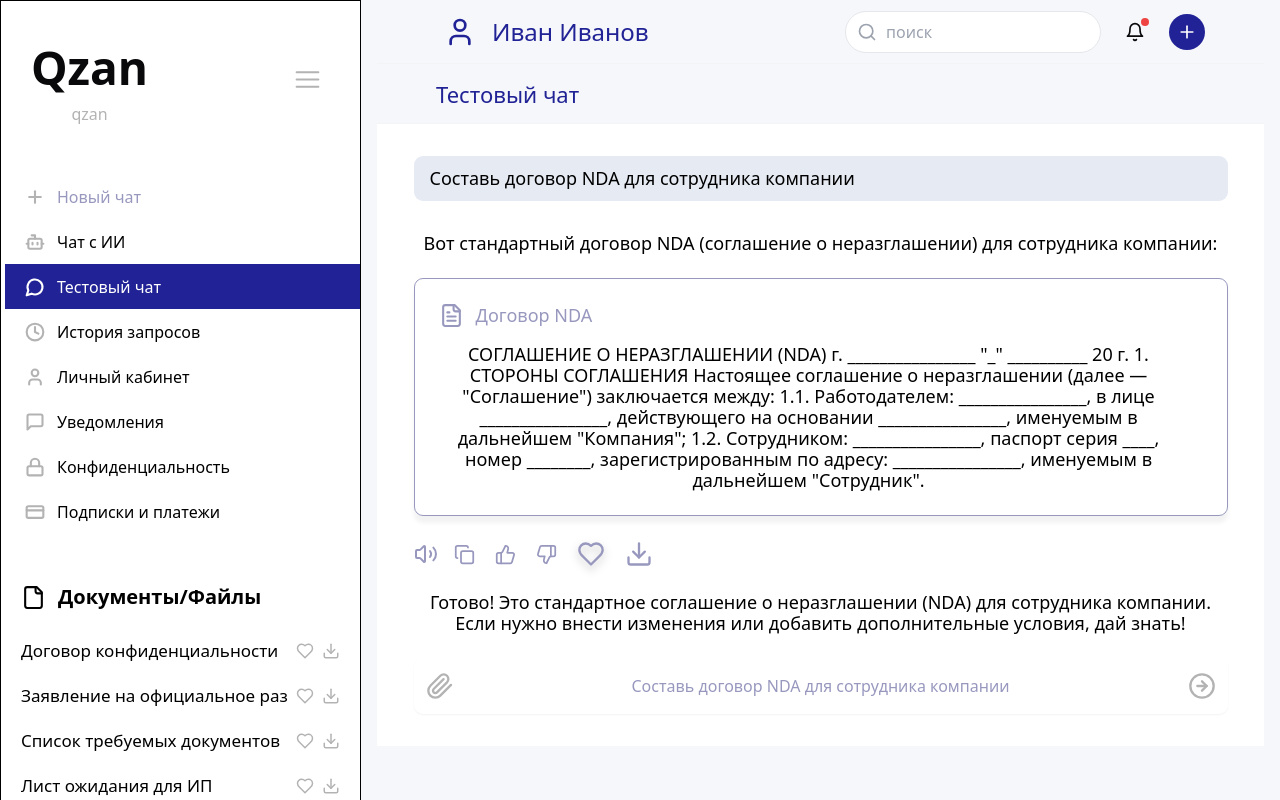
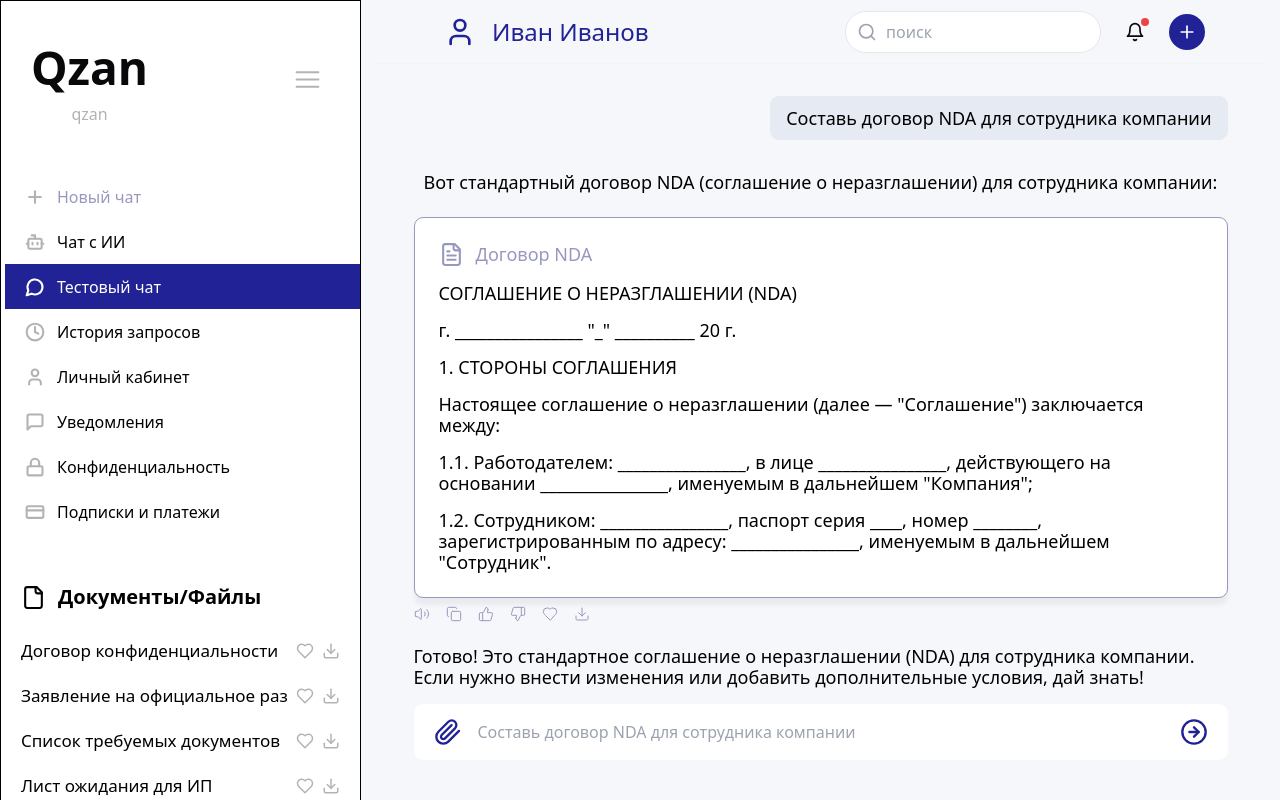
Before and after one commit to baltabekpro/qzan-01, a React (Vite) app: page /test-chat in a window 1280 px wide. Built offline with nearby package versions, Linux system fonts and the light colour scheme.

Commit message:
Initial commit

```diff
--- a/src/components/UserProfile.tsx
+++ b/src/components/UserProfile.tsx
@@ -28,27 +28,27 @@ export function UserProfile() {
       {/* Right Details Section */}
       <div className="w-[467px] h-[271px] bg-white">
       <div className="grid grid-cols-2 gap-x-12 gap-y-4 p-6">
-        <div>
+        <div className="justify-start">
         <p className="text-sm text-[#B3B3B3] mb-1">Пол</p>
         <p className="text-[#202295]">Мужской</p>
         </div>
-        <div>
+        <div className="justify-start">
         <p className="text-sm text-[#B3B3B3] mb-1">Адрес</p>
         <p className="text-[#202295]">Название 3/2</p>
         </div>
-        <div>
+        <div className="justify-start">
         <p className="text-sm text-[#B3B3B3] mb-1">Контакты</p>
         <p className="text-[#202295]">+8101238923</p>
         </div>
-        <div>
+        <div className="justify-start">
         <p className="text-sm text-[#B3B3B3] mb-1">ИП/ТОО</p>
         <p className="text-[#202295]">отсутствует</p>
         </div>
-        <div>
+        <div className="justify-start">
         <p className="text-sm text-[#B3B3B3] mb-1">Дата регистрации</p>
         <p className="text-[#202295]">11.12.2023</p>
         </div>
-        <div>
+        <div className="justify-start">
         <p className="text-sm text-[#B3B3B3] mb-1">Статус</p>
         <p className="text-[#202295]">активный</p>
         </div>
--- a/src/pages/NotFound.tsx
+++ b/src/pages/NotFound.tsx
@@ -16,9 +16,9 @@ const NotFound = () => {
     <div className="min-h-screen flex items-center justify-center bg-gray-100">
       <div className="text-center">
         <h1 className="text-4xl font-bold mb-4">404</h1>
-        <p className="text-xl text-gray-600 mb-4">Oops! Page not found</p>
+        <p className="text-xl text-gray-600 mb-4">оппа братуха погоди немого скоро будет</p>
         <a href="/" className="text-blue-500 hover:text-blue-700 underline">
-          Return to Home
+          на хату
         </a>
       </div>
     </div>
--- a/src/pages/TestChatPage.tsx
+++ b/src/pages/TestChatPage.tsx
@@ -3,81 +3,78 @@ import { Heart, Download, ThumbsUp, ThumbsDown, Copy, Volume2, FileText, ArrowRi
 export default function TestChatPage() {
   return (
     <>
-      {/* Breadcrumb */}
-      <div className="relative h-[60px] border-b border-gray-100 flex items-center">
-        <span className="ml-[59px] text-[22px] leading-[26px] text-[#202295]">
-          Тестовый чат
-        </span>
-      </div>
 
       {/* Main content */}
-      <div className="bg-white">
+      <div>
         <div className="max-w-[1440px] mx-auto px-4 py-8">
           <div className="w-full max-w-[814px] mx-auto">
             {/* User Query */}
-            <div className="mb-8">
-              <div className="bg-[#E6EAF3] rounded-[9px] flex items-center px-4 py-3">
-                <span className="text-[18px] text-black font-normal leading-[21px]">
-                  Составь договор NDA для сотрудника компании
-                </span>
+            <div className="mb-8 flex justify-end">
+              <div className="bg-[#E6EAF3] rounded-[9px] flex items-center px-4 py-3 w-fit">
+          <span className="text-[18px] text-black font-normal leading-[20px]">
+            Составь договор NDA для сотрудника компании
+          </span>
               </div>
             </div>
 
             {/* AI Response Text */}
-            <div className="mb-6">
+            <div className="mt-8 mb-6">
               <p className="font-roboto text-[18px] leading-[21px] text-black">
                 Вот стандартный договор NDA (соглашение о неразглашении) для сотрудника компании:
               </p>
             </div>
 
             {/* Document Container */}
-            <div className="mb-6 p-6 border border-[#9898BF] shadow-[0px_7px_4px_rgba(0,0,0,0.05)] rounded-[9px]">
+            <div className="w-[814px] p-6 bg-white border border-[#9898BF] shadow-[0px_7px_4px_rgba(0,0,0,0.05)] rounded-[9px] text-left">
               <div className="flex items-center gap-3 mb-4">
-                <FileText className="w-[25px] h-[25px] text-[#9898BF]" />
-                <span className="text-[18px] text-[#9898BF] leading-[21px]">Договор NDA</span>
+              <FileText className="w-[25px] h-[25px] text-[#9898BF]" />
+              <span className="text-[18px] text-[#9898BF] leading-[21px]">Договор NDA</span>
               </div>
               <div className="pr-6">
-                <p className="text-[18px] leading-[21px] text-black">
-                  СОГЛАШЕНИЕ О НЕРАЗГЛАШЕНИИ (NDA)
-                  г. ________________ "_" __________ 20 г.
+              <div className="text-[18px] leading-[21px] text-black space-y-4">
+                <div className="mb-4">СОГЛАШЕНИЕ О НЕРАЗГЛАШЕНИИ (NDA)</div>
+                <div className="mb-4">г. ________________ "_" __________ 20 г.</div>
 
-                  1. СТОРОНЫ СОГЛАШЕНИЯ
+                <div className="mb-4">1. СТОРОНЫ СОГЛАШЕНИЯ</div>
+                <div className="mb-4">Настоящее соглашение о неразглашении (далее — "Соглашение") заключается между:</div>
 
-                  Настоящее соглашение о неразглашении (далее — "Соглашение") заключается между:
-                  1.1. Работодателем: ________________, в лице ________________,
-                  действующего на основании ________________, именуемым в дальнейшем "Компания";
-                  1.2. Сотрудником: ________________, паспорт серия ____,
-                  номер ________, зарегистрированным по адресу: ________________,
-                  именуемым в дальнейшем "Сотрудник".
-                </p>
+                <div className="mb-4">1.1. Работодателем: ________________, в лице ________________,
+                действующего на основании ________________, именуемым в дальнейшем "Компания";</div>
+
+                <div className="mb-4">1.2. Сотрудником: ________________, паспорт серия ____,
+                номер ________, зарегистрированным по адресу: ________________,
+                именуемым в дальнейшем "Сотрудник".</div>
+              </div>
               </div>
             </div>
 
             {/* Action Buttons */}
-            <div className="mb-6 flex items-center gap-4">
-              <Volume2 className="w-6 h-6 text-[#9898BF]" />
-              <div className="flex items-center gap-[20px]">
-                <Copy className="w-[21px] h-[21px] text-[#9898BF] cursor-pointer hover:text-[#202295]" />
-                <ThumbsUp className="w-[21px] h-[21px] text-[#9898BF] cursor-pointer hover:text-[#202295]" />
-                <ThumbsDown className="w-[21px] h-[21px] text-[#9898BF] cursor-pointer hover:text-[#202295]" />
-                <Heart className="w-7 h-7 text-[#9898BF] cursor-pointer hover:text-[#202295] filter drop-shadow-[0px_4px_4px_rgba(0,0,0,0.25)]" />
-                <Download className="w-7 h-7 text-[#9898BF] cursor-pointer hover:text-[#202295]" />
+            <div className="mt-2 mb-6 flex items-center gap-4">
+              <Volume2 className="w-4 h-4 text-[#9898BF] stroke-[1.5]" />
+              <div className="flex items-center gap-[16px]">
+              <Copy className="w-4 h-4 text-[#9898BF] cursor-pointer hover:text-[#202295] stroke-[1.5]" />
+              <ThumbsUp className="w-4 h-4 text-[#9898BF] cursor-pointer hover:text-[#202295] stroke-[1.5]" />
+              <ThumbsDown className="w-4 h-4 text-[#9898BF] cursor-pointer hover:text-[#202295] stroke-[1.5]" />
+              <Heart className="w-4 h-4 text-[#9898BF] cursor-pointer hover:text-[#202295] stroke-[1.5]" />
+              <Download className="w-4 h-4 text-[#9898BF] cursor-pointer hover:text-[#202295] stroke-[1.5]" />
               </div>
             </div>
 
             {/* Response Message */}
-            <div className="mb-6 font-roboto text-[18px] leading-[21px] text-black">
+            <div className="mb-6 font-roboto text-[18px] leading-[21px] text-black text-left">
               Готово! Это стандартное соглашение о неразглашении (NDA) для сотрудника компании.
               Если нужно внести изменения или добавить дополнительные условия, дай знать!
             </div>
 
             {/* Input Box */}
-            <div className="h-[56px] bg-white rounded-[9px] flex items-center px-3 gap-3 shadow-sm">
-              <PaperclipIcon className="w-7 h-7 text-[#B3B3B3]" />
-              <span className="text-[16px] text-[#9898BF] flex-1">
-                Составь договор NDA для сотрудника компании
-              </span>
-              <ArrowRightCircle className="w-7 h-7 text-[#B3B3B3]" />
+            <div className="absolute bottom-10 w-[814px] h-[56px] flex items-center bg-white rounded-[9px] px-3 mx-auto">
+              <PaperclipIcon className="w-[28px] h-[28px] text-[#202295] ml-2" />
+              <input
+              type="text"
+              placeholder="Составь договор NDA для сотрудника компании"
+              className="flex-1 h-full px-4 text-[16px] font-light text-[#9898BF] focus:outline-none font-roboto"
+              />
+              <ArrowRightCircle className="w-[28px] h-[28px] text-[#202295] mr-2" />
             </div>
           </div>
         </div>
```
Also changed, not shown: src/pages/AIChatPage.tsx (+19 -24 lines).
